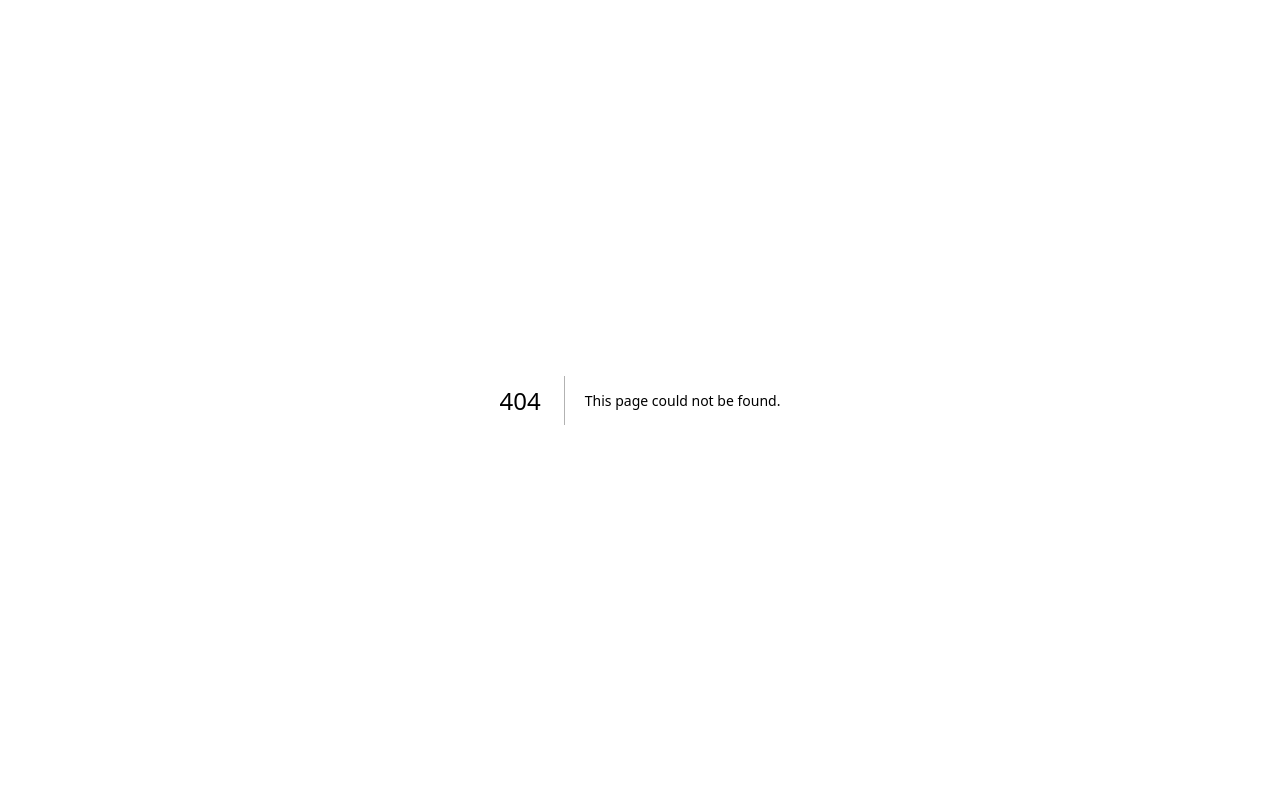
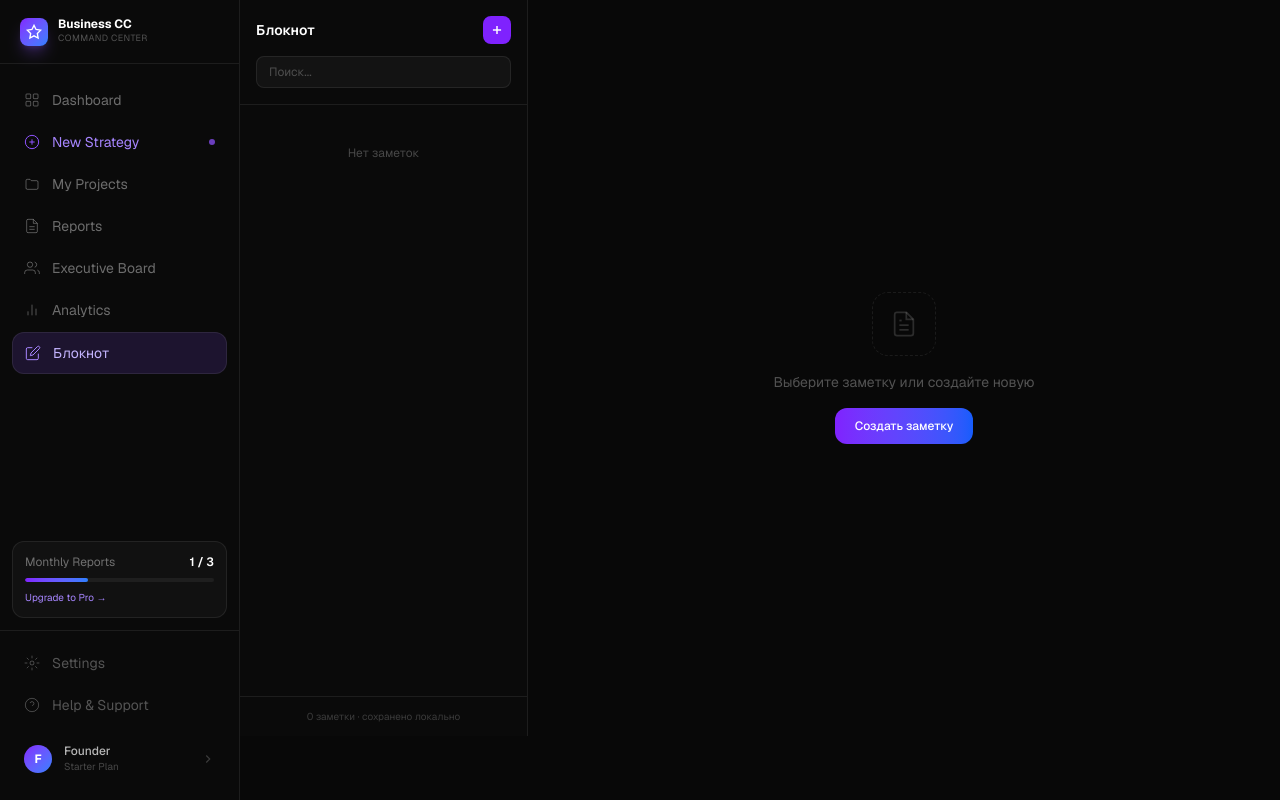
Before and after one commit to n921010977-cmd/Apex-ai, a Next.js app: page /dashboard/notepad in a window 1280 px wide. Before the commit this address had no page. Built offline with nearby package versions, Linux system fonts and the light colour scheme.

Commit message:
Add simple notepad page with local storage

```diff
--- /dev/null
+++ b/src/app/dashboard/notepad/page.tsx
@@ -0,0 +1,197 @@
+"use client";
+
+import { useState, useEffect, useRef } from "react";
+
+interface Note {
+  id: string;
+  title: string;
+  content: string;
+  updatedAt: number;
+}
+
+function formatDate(ts: number) {
+  const d = new Date(ts);
+  return d.toLocaleDateString("ru-RU", { day: "2-digit", month: "short", hour: "2-digit", minute: "2-digit" });
+}
+
+const STORAGE_KEY = "apex-notepad-notes";
+
+function loadNotes(): Note[] {
+  if (typeof window === "undefined") return [];
+  try {
+    return JSON.parse(localStorage.getItem(STORAGE_KEY) || "[]");
+  } catch {
+    return [];
+  }
+}
+
+function saveNotes(notes: Note[]) {
+  localStorage.setItem(STORAGE_KEY, JSON.stringify(notes));
+}
+
+export default function NotepadPage() {
+  const [notes, setNotes] = useState<Note[]>([]);
+  const [activeId, setActiveId] = useState<string | null>(null);
+  const [search, setSearch] = useState("");
+  const titleRef = useRef<HTMLInputElement>(null);
+  const contentRef = useRef<HTMLTextAreaElement>(null);
+
+  useEffect(() => {
+    const stored = loadNotes();
+    setNotes(stored);
+    if (stored.length > 0) setActiveId(stored[0].id);
+  }, []);
+
+  const activeNote = notes.find((n) => n.id === activeId) ?? null;
+
+  const filtered = notes.filter(
+    (n) =>
+      n.title.toLowerCase().includes(search.toLowerCase()) ||
+      n.content.toLowerCase().includes(search.toLowerCase())
+  );
+
+  function createNote() {
+    const note: Note = {
+      id: crypto.randomUUID(),
+      title: "Новая заметка",
+      content: "",
+      updatedAt: Date.now(),
+    };
+    const updated = [note, ...notes];
+    setNotes(updated);
+    saveNotes(updated);
+    setActiveId(note.id);
+    setTimeout(() => titleRef.current?.select(), 50);
+  }
+
+  function updateNote(fields: Partial<Note>) {
+    const updated = notes.map((n) =>
+      n.id === activeId ? { ...n, ...fields, updatedAt: Date.now() } : n
+    );
+    setNotes(updated);
+    saveNotes(updated);
+  }
+
+  function deleteNote(id: string) {
+    const updated = notes.filter((n) => n.id !== id);
+    setNotes(updated);
+    saveNotes(updated);
+    if (activeId === id) {
+      setActiveId(updated.length > 0 ? updated[0].id : null);
+    }
+  }
+
+  return (
+    <div className="flex h-[calc(100vh-4rem)] overflow-hidden">
+      {/* Sidebar */}
+      <aside className="w-72 flex-shrink-0 border-r border-white/[0.06] flex flex-col bg-[#0a0a0a]">
+        <div className="p-4 border-b border-white/[0.06]">
+          <div className="flex items-center justify-between mb-3">
+            <h1 className="text-sm font-semibold text-white">Блокнот</h1>
+            <button
+              onClick={createNote}
+              className="size-7 rounded-lg bg-violet-600 hover:bg-violet-500 transition-colors flex items-center justify-center"
+              title="Новая заметка"
+            >
+              <svg className="size-3.5 text-white" viewBox="0 0 24 24" fill="none" stroke="currentColor" strokeWidth="2.5">
+                <line x1="12" y1="5" x2="12" y2="19" />
+                <line x1="5" y1="12" x2="19" y2="12" />
+              </svg>
+            </button>
+          </div>
+          <input
+            type="text"
+            placeholder="Поиск..."
+            value={search}
+            onChange={(e) => setSearch(e.target.value)}
+            className="w-full h-8 px-3 text-xs bg-white/[0.04] border border-white/[0.08] rounded-lg text-white placeholder-white/25 outline-none focus:border-violet-500/50 transition-colors"
+          />
+        </div>
+
+        <div className="flex-1 overflow-y-auto p-2 space-y-1">
+          {filtered.length === 0 && (
+            <p className="text-xs text-white/25 text-center py-8">Нет заметок</p>
+          )}
+          {filtered.map((note) => (
+            <div
+              key={note.id}
+              onClick={() => setActiveId(note.id)}
+              className={`group relative rounded-xl px-3 py-2.5 cursor-pointer transition-colors ${
+                activeId === note.id
+                  ? "bg-violet-600/20 border border-violet-500/30"
+                  : "hover:bg-white/[0.04] border border-transparent"
+              }`}
+            >
+              <div className="text-xs font-medium text-white truncate pr-5">
+                {note.title || "Без названия"}
+              </div>
+              <div className="text-[10px] text-white/30 mt-0.5 truncate">
+                {note.content || "Пусто"} · {formatDate(note.updatedAt)}
+              </div>
+              <button
+                onClick={(e) => { e.stopPropagation(); deleteNote(note.id); }}
+                className="absolute right-2 top-1/2 -translate-y-1/2 size-5 rounded-md opacity-0 group-hover:opacity-100 hover:bg-red-500/20 transition-all flex items-center justify-center"
+                title="Удалить"
+              >
+                <svg className="size-3 text-red-400" viewBox="0 0 24 24" fill="none" stroke="currentColor" strokeWidth="2">
+                  <polyline points="3 6 5 6 21 6" />
+                  <path d="M19 6l-1 14a2 2 0 0 1-2 2H8a2 2 0 0 1-2-2L5 6" />
+                  <path d="M10 11v6M14 11v6" />
+                </svg>
+              </button>
+            </div>
+          ))}
+        </div>
+
+        <div className="p-3 border-t border-white/[0.06]">
+          <p className="text-[10px] text-white/20 text-center">
+            {notes.length} {notes.length === 1 ? "заметка" : notes.length < 5 ? "заметки" : "заметок"} · сохранено локально
+          </p>
+        </div>
+      </aside>
+
+      {/* Editor */}
+      {activeNote ? (
+        <main className="flex-1 flex flex-col overflow-hidden">
+          <div className="px-8 pt-6 pb-4 border-b border-white/[0.06]">
+            <input
+              ref={titleRef}
+              type="text"
+              value={activeNote.title}
+              onChange={(e) => updateNote({ title: e.target.value })}
+              className="w-full text-xl font-bold text-white bg-transparent outline-none placeholder-white/20"
+              placeholder="Название заметки"
+            />
+            <p className="text-xs text-white/25 mt-1">Изменено {formatDate(activeNote.updatedAt)}</p>
+          </div>
+          <textarea
+            ref={contentRef}
+            value={activeNote.content}
+            onChange={(e) => updateNote({ content: e.target.value })}
+            className="flex-1 px-8 py-5 text-sm text-white/80 bg-transparent outline-none resize-none leading-relaxed placeholder-white/20"
+            placeholder="Начните писать..."
+          />
+        </main>
+      ) : (
+        <main className="flex-1 flex flex-col items-center justify-center gap-4">
+          <div className="size-16 rounded-2xl border border-dashed border-white/[0.10] flex items-center justify-center">
+            <svg className="size-7 text-white/15" viewBox="0 0 24 24" fill="none" stroke="currentColor" strokeWidth="1.5">
+              <path d="M14 2H6a2 2 0 0 0-2 2v16a2 2 0 0 0 2 2h12a2 2 0 0 0 2-2V8z" />
+              <polyline points="14 2 14 8 20 8" />
+              <line x1="16" y1="13" x2="8" y2="13" />
+              <line x1="16" y1="17" x2="8" y2="17" />
+              <polyline points="10 9 9 9 8 9" />
+            </svg>
+          </div>
+          <p className="text-sm text-white/30">Выберите заметку или создайте новую</p>
+          <button
+            onClick={createNote}
+            className="h-9 px-5 text-xs font-medium bg-gradient-to-r from-violet-600 to-blue-600 text-white rounded-xl hover:from-violet-500 hover:to-blue-500 transition-all"
+          >
+            Создать заметку
+          </button>
+        </main>
+      )}
+    </div>
+  );
+}
--- a/src/components/dashboard/Sidebar.tsx
+++ b/src/components/dashboard/Sidebar.tsx
@@ -11,6 +11,7 @@ const NAV_ITEMS = [
   { label: "Reports", href: "/dashboard/reports", icon: <svg viewBox="0 0 24 24" fill="none" stroke="currentColor" strokeWidth="1.5" className="size-4"><path d="M14 2H6a2 2 0 0 0-2 2v16a2 2 0 0 0 2 2h12a2 2 0 0 0 2-2V8z" /><polyline points="14 2 14 8 20 8" /><line x1="16" y1="13" x2="8" y2="13" /><line x1="16" y1="17" x2="8" y2="17" /></svg> },
   { label: "Executive Board", href: "/dashboard/executives", icon: <svg viewBox="0 0 24 24" fill="none" stroke="currentColor" strokeWidth="1.5" className="size-4"><path d="M17 21v-2a4 4 0 0 0-4-4H5a4 4 0 0 0-4 4v2" /><circle cx="9" cy="7" r="4" /><path d="M23 21v-2a4 4 0 0 0-3-3.87" /><path d="M16 3.13a4 4 0 0 1 0 7.75" /></svg> },
   { label: "Analytics", href: "/dashboard/analytics", icon: <svg viewBox="0 0 24 24" fill="none" stroke="currentColor" strokeWidth="1.5" className="size-4"><line x1="18" y1="20" x2="18" y2="10" /><line x1="12" y1="20" x2="12" y2="4" /><line x1="6" y1="20" x2="6" y2="14" /></svg> },
+  { label: "Блокнот", href: "/dashboard/notepad", icon: <svg viewBox="0 0 24 24" fill="none" stroke="currentColor" strokeWidth="1.5" className="size-4"><path d="M11 4H4a2 2 0 0 0-2 2v14a2 2 0 0 0 2 2h14a2 2 0 0 0 2-2v-7" /><path d="M18.5 2.5a2.121 2.121 0 0 1 3 3L12 15l-4 1 1-4 9.5-9.5z" /></svg> },
 ];
 
 const BOTTOM_ITEMS = [
```
